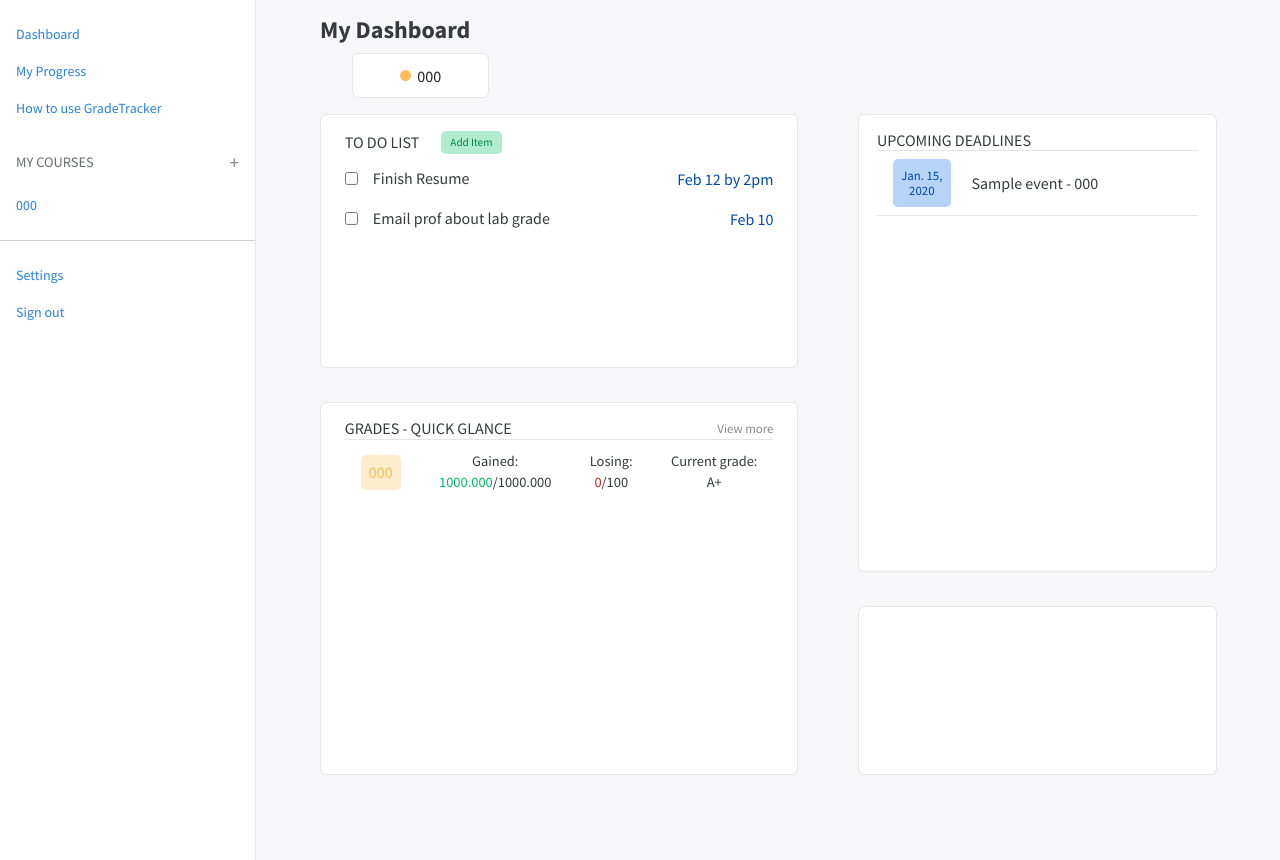
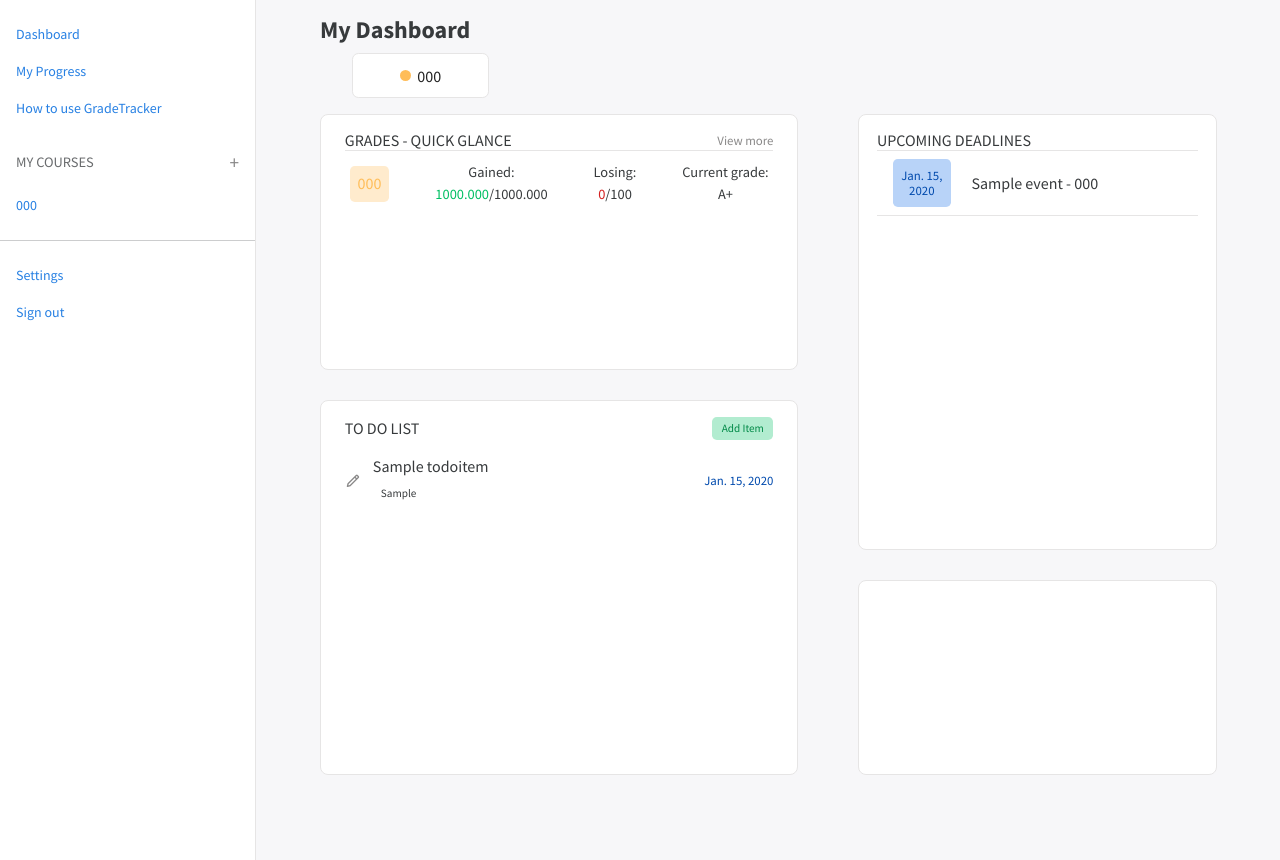
Before and after one commit to podgaietska/GradeTracker-Fullstack-App, a Django app: page / in a window 1280 px wide. Shown: the part 54-914 px from the top of the page. Run offline with Django 4.2, Linux system fonts and the light colour scheme; a user stored in the database is signed in; tables that the repository leaves empty hold one stand-in row (values such as "Sample post"); some libraries are stand-ins or nearby versions.

Commit message:
To-do list functionality added

```diff
--- a/gradeapp/admin.py
+++ b/gradeapp/admin.py
@@ -1,5 +1,5 @@
 from django.contrib import admin
-from .models import Course, GradingComponent, CourseGradingComponent, Event
+from .models import Course, GradingComponent, CourseGradingComponent, Event, Progress, ToDoItem
 
 # Register your models here.
 
@@ -8,3 +8,5 @@ admin.site.register(Course)
 admin.site.register(Event)
 admin.site.register(GradingComponent)
 admin.site.register(CourseGradingComponent)
+admin.site.register(Progress)
+admin.site.register(ToDoItem)
--- a/gradeapp/urls.py
+++ b/gradeapp/urls.py
@@ -4,6 +4,8 @@ from . import views
 urlpatterns =[
     path('', views.index, name="gradeapp"),
     path('add-course', views.add_course, name="add-course"),
+    path('add-todo-item', views.add_todo_item, name="add-todo-item"),
+    path('edit-todo-item/<int:todo_id>', views.edit_todo_item, name="edit-todo-item"),
     path('get-grading-components', views.get_grading_components, name="get-grading-components"),
     path('get-courses', views.get_courses, name="get-couses"),
     path('course-home/<int:course_id>', views.course_home, name="course-home"),
--- a/gradeapp/views.py
+++ b/gradeapp/views.py
@@ -1,7 +1,7 @@
 from django.http import JsonResponse
 from django.shortcuts import render, redirect
 from django.contrib.auth.decorators import login_required
-from .models import Course, GradingComponent, CourseGradingComponent, Event
+from .models import Course, GradingComponent, CourseGradingComponent, Event, ToDoItem, Progress
 from django.contrib import messages
 from django.core import serializers
 from datetime import datetime
@@ -13,11 +13,14 @@ import re
 def index(request):
     courses = Course.objects.filter(owner=request.user)
     events = Event.objects.filter(owner = request.user)
+    todo_items = ToDoItem.objects.filter(owner = request.user)
 
     context = {
         'courses': courses,
         'events': events,
+        'todo_items': todo_items,
     }
+
     return render(request, 'gradeapp/index.html', context)
 
 def get_grading_components(request):
@@ -56,6 +59,7 @@ def add_course(request):
         seminar_section = request.POST['seminar-section']
         grading_components = request.POST.getlist('grading-component')
         weights = request.POST.getlist('weight')
+        print(weights)
         totalweight = 0
 
         if not name:
@@ -81,7 +85,11 @@ def add_course(request):
             return render(request, 'gradeapp/add_course.html', context)
 
         for weight in weights:
-            totalweight += float(weight)
+            if weight == '' or not weight:
+                messages.error(request, 'Weights are required')
+                return render(request, 'gradeapp/add_course.html', context)
+            else:
+                totalweight += float(weight)
 
         if totalweight != 1:
                 messages.error(request, 'Weights of course components must add up to 1 (100%)')
@@ -280,9 +288,12 @@ def edit_instance(request, event_id):
         student_grade = request.POST['student-grade']
         max_grade = request.POST['max-grade']
 
-        if not re.match(r'^\d{4}-\d{2}-\d{2}$', input_date):
-            parsed_date = datetime.strptime(input_date, '%b. %d, %Y')
-            formatted_date = parsed_date.strftime('%Y-%m-%d')
+        if not formatted_date or formatted_date == '':
+            formatted_date = None;
+        else:
+            if not re.match(r'^\d{4}-\d{2}-\d{2}$', input_date):
+                parsed_date = datetime.strptime(input_date, '%b. %d, %Y')
+                formatted_date = parsed_date.strftime('%Y-%m-%d')
 
         if not student_grade or student_grade == '0':
             student_grade = None
@@ -348,3 +359,92 @@ def edit_grades(request, course_id):
     if request.method == 'GET':
         print(exam_has_event)
         return render(request, 'gradeapp/course_home.html', context)
+
+def add_todo_item(request):
+    progress_options = Progress.objects.all()
+
+    context = {
+        'progress_options': progress_options,
+        'values': request.POST,
+    }
+
+    if request.method == 'GET':
+        return render(request, 'gradeapp/add_todo_item.html', context)
+
+    if request.method == 'POST':
+        name = request.POST['name']
+        date = request.POST['date']
+        progress = request.POST['progress']
+        styling = {'Not Started': 'not-started', 'In Progress': 'in-progress', 'Finished': 'finished', 'Cancelled': 'cancelled', 'Urgent!': 'urgent', None: None}
+
+        if not name:
+            messages.error(request, 'Name for the To-Do Item is required')
+            return render(request, 'gradeapp/add_todo_item.html', context)
+
+        if progress == '-':
+            progress = None
+
+        if not date:
+            date = None
+
+        todo_item = ToDoItem(
+            name = name,
+            date = date,
+            progress = progress,
+            owner = request.user,
+            progress_style = styling[progress]
+        )
+        todo_item.save()
+
+        messages.success(request, 'To-Do Item added successfully')
+        return redirect('gradeapp')
+
+def edit_todo_item(request, todo_id):
+    todo = ToDoItem.objects.get(pk=todo_id)
+    progress_options = Progress.objects.all()
+
+    context = {
+        'progress_options': progress_options,
+        'edit_todo': True,
+        'todo': todo,
+        'values': request.POST,
+    }
+
+    if request.method == 'GET':
+        return render(request, 'gradeapp/add_todo_item.html', context);
+
+    if request.method == 'POST':
+        name = request.POST['name']
+        input_date = request.POST['date']
+        formatted_date = input_date
+        progress = request.POST['progress']
+        styling = {'Not Started': 'not-started', 'In Progress': 'in-progress', 'Finished': 'finished', 'Cancelled': 'cancelled', 'Urgent!': 'urgent', None: None}
+
+
+        if not name:
+            messages.error(request, 'Name for the To-Do Item is required')
+            return render(request, 'gradeapp/add_todo_item.html', context)
+
+        if progress == '-':
+            progress = None
+
+        if not formatted_date or formatted_date == '':
+            formatted_date = None;
+        else:
+            if not re.match(r'^\d{4}-\d{2}-\d{2}$', input_date):
+                parsed_date = datetime.strptime(input_date, '%b. %d, %Y')
+                formatted_date = parsed_date.strftime('%Y-%m-%d')
+
+        todo.name = name
+        if formatted_date:
+            todo.date = formatted_date
+        else:
+            todo.date = None
+        todo.progress = progress
+        todo.owner = request.user
+        todo.progress_style = styling[progress]
+
+        todo.save()
+
+        messages.success(request, 'To-Do Item updated successfully')
+        return redirect('gradeapp')
--- a/gradetracker/static/css/style.css
+++ b/gradetracker/static/css/style.css
@@ -110,21 +110,21 @@
     padding: 1rem;
     z-index: 0;
     padding-left: 25%;
-    overflow-y: auto;
 }
 
 
 /* Add Course Page */
-.add-course-title{
+.add-window-title{
     margin-bottom: 1.2rem;
     margin-top: 0.5rem;
 }
 
-.add-course-window{
+.add-window{
     height: fit-content;
     width: 95%;
     display: flex;
     justify-content: space-between;
+    overflow: hidden;
 }
 
 .tips-on-adding{
@@ -420,82 +421,9 @@
     margin-left: 2.2rem;
 }
 
-/* Grid dashboard */
-.grid-container{
-    display: grid;
-    grid-template-columns: 1.6fr 0.2fr 1.2fr;
-    grid-template-rows: 1.5fr 0.2fr 1fr 0.2fr 1fr;
-    grid-gap: 0;
-    height: 75%;
-    width: 95%;
-}
-
-.grid-box{
-    display: flex;
-    justify-content: center;
-    align-items: center;
-}
-
-.grid-container .grid-box{
-    border: 1px solid var(--grey2);
-    border-radius: 0.4rem;
-}
-
-.grid-container .grid-box:nth-child(1){
-    grid-column: 1 / 2;
-    grid-row: 1 / 1;
-    background: white;
-}
-
-.grid-container .grid-box:nth-child(2){
-    grid-column: 3 / 4;
-    grid-row: 1 / 4;
-    background: white;
-}
-
-.grid-container .grid-box:nth-child(3){
-    grid-column: 1 / 2;
-    grid-row: 3 / 6;
-    background: white;
-}
-
-.grid-container .grid-box:nth-child(4){
-    grid-column: 3 / 4;
-    grid-row: 5 / 6;
-    background: white;
-}
-
-.view-window{
-    height: 100%;
-    width: 90%;
-    padding: 1rem 0;
-    display: flex;
-    flex-direction: column;
-}
-
-.view-window-header{
-    display: flex;
-    flex-direction: row;
-    justify-content: space-between;
-    align-items: center;
-    margin-bottom: 0;
-    border-bottom: 1px solid var(--grey2);
-}
-
-.view-window-header span{
-    font-size: 0.8rem;
-    color: var(--greytext);
-    cursor: pointer;
-
-}
-
 /* Deadlines window */
 
-
-
-
-.upcoming-deadlines-container .view-window-body{
-    height: 100%;
+.upcoming-deadlines-container .view-window-body, .course-deadlines-section .view-window-body{
     overflow-y: scroll;
     display: flex;
     flex-direction: column;
@@ -553,11 +477,10 @@
 
 /* Grades Window */
 .grades-container .view-window-body{
-    height: 100%;
     overflow: auto;
     display: flex;
     flex-direction: column;
-    margin: 0.3rem 1rem;
+    margin: 0.3rem;
 }
 
 .grades-container .course-grade-row{
@@ -620,10 +543,18 @@
 }
 
 /* To do list */
+
 .to-do-list-container .view-window-header{
     border-bottom: none;
     margin-bottom: 0.3rem;
-    justify-content: flex-start;
+    justify-content: space-between;
+}
+
+.to-do-list-container .view-window-body{
+    overflow-y: auto;
+    display: flex;
+    flex-direction: column;
+    margin: 0.3rem 0rem;
 }
 
 .add-todo-item-btn{
@@ -640,12 +571,12 @@
     display: flex;
     flex-direction: row;
     align-items: center;
-    padding: 0.5rem 0;
+    padding: 0.5rem  0;
     width: 100%;
     height: fit-content;
 }
 
-.todo-name{
+.todo-info{
     display: flex;
     flex-direction: row;
     align-items: center;
@@ -653,12 +584,131 @@
     justify-content: space-between;
 }
 
-.todo-name span{
+.todo-info span{
     color: var(--bluetext);
+    text-align: center;
+    font-size: 0.8rem;
 }
 
-.todo-item .checkbox{
+.todo-name{
+    max-width: 70%;
+    display: flex;
+    flex-direction: column;
+    align-items: flex-start;
+    /* background: red; */
+}
+
+.todo-name h6{
+    max-width: 100%;
+    word-wrap: break-word;
+}
+
+.todo-item .edit-todo{
     width: 7%;
+    cursor: pointer;
+}
+
+.todo-item .edit-todo i {
+    color: var(--greytext);
+}
+
+.todo-progress{
+    margin-top: 0.3rem;
+    padding: 0.2rem 0.5rem;
+    border-radius: 0.3rem;
+    font-size: 0.7rem;
+    width: fit-content;
+    height: fit-content;
+}
+
+.not-started{
+    background: rgba(150, 150, 150, 0.3);
+    color: var(--greytext);
+}
+
+.finished{
+    background: rgba(126, 217, 87, 0.3);
+    color: #6bb94a;
+}
+
+.in-progress{
+    background: rgba(92, 225, 230, 0.3);
+    color: #4ebdc1;
+}
+
+.cancelled{
+    background: rgba(225, 113, 44, 0.3);
+    color: #E1712C;
+}
+
+.urgent{
+    background: rgb(194, 18, 18, 0.3);
+    color: rgb(173, 24, 24);
+}
+
+/* Grid dashboard */
+.grid-container{
+    display: grid;
+    grid-template-columns: 1.6fr 0.2fr 1.2fr;
+    grid-template-rows: 1.5fr 0.2fr 0.2fr 1fr 0.2fr 1.3fr;
+    grid-gap: 0;
+    height: 75%;
+    width: 95%;
+    overflow: hidden;
+}
+
+.box{
+    display: flex;
+    justify-content: center;
+    align-items: center;
+    background: white;
+    border-radius: 0.5rem;
+    border: 1px solid var(--grey2);
+}
+
+.box:nth-child(1){
+    grid-row: 1 / span 2;
+    grid-column: 1 / 2;
+}
+
+.box:nth-child(2){
+    grid-row: 1 / span 4;
+    grid-column: 3 / 4;
+}
+
+.box:nth-child(3){
+    grid-row: 4 / span 3;
+    grid-column: 1 / 2;
+}
+
+.box:nth-child(4){
+    grid-row: 6 / span 2;
+    grid-column: 3 / 4;
+}
+
+.view-window{
+    height: 100%;
+    width: 90%;
+    padding: 1rem 0;
+    display: flex;
+    flex-direction: column;
+    background: white;
+}
+
+.view-window-header{
+    display: flex;
+    flex-direction: row;
+    justify-content: space-between;
+    align-items: center;
+    margin-bottom: 0;
+    border-bottom: 1px solid var(--grey2);
+}
+
+.view-window-header span{
+    font-size: 0.8rem;
+    color: var(--greytext);
+    cursor: pointer;
+
 }
 
 /* Course Home */
--- a/templates/gradeapp/course_home.html
+++ b/templates/gradeapp/course_home.html
@@ -99,7 +99,7 @@
                                 <option name="lab-section" value="{% if course.lab %}{{course.lab}}{% else %}-{% endif %}">{% if course.lab %}{{course.lab}}{% else %}-{% endif %}</option>
                                 {% if course.lab %} <option name="lab-section" value="-">-</option> {% endif %}
                                 {% for lab in lab_sections %}
-                                {% if lab != course.lab %}<option name="lab-section" value="{{lab}}">{{lab}}</option>{% endif %}
+                                    {% if lab != course.lab %}<option name="lab-section" value="{{lab}}">{{lab}}</option>{% endif %}
                                 {% endfor %}
                             </select>
                         </div>
@@ -109,7 +109,7 @@
                                 <option name="seminar-section" value="{% if course.seminar %}{{course.seminar}}{% else %}-{% endif %}">{% if course.seminar %}{{course.seminar}}{% else %}-{% endif %}</option>
                                 {% if course.seminar %} <option name="seminar-section" value="-">-</option> {% endif %}
                                 {% for seminar in seminar_sections %}
-                                {% if seminar != course.seminar %}<option name="seminar-section" value="{{seminar}}">{{seminar}}</option>{% endif %}
+                                    {% if seminar != course.seminar %}<option name="seminar-section" value="{{seminar}}">{{seminar}}</option>{% endif %}
                                 {% endfor %}
                             </select>
                         </div>
--- a/templates/gradeapp/index.html
+++ b/templates/gradeapp/index.html
@@ -17,41 +17,7 @@
 </div>
 {% endif %}
 <div class="grid-container">
-    <div class="to-do-list-container grid-box">
-        <div class="view-window">
-            <div class="view-window-header">
-                <h6>TO DO LIST</h6>
-                <button class="add-todo-item-btn">Add Item</button>
-            </div>
-            <div class="view-window-body">
-                <div class="todo-item">
-                    <div class="checkbox">
-                        <input type="checkbox" id="checkbox">
-                        <label for="checkbox"></label>
-                    </div>
-                    <div class="todo-name">
-                        <h6>Finish Resume</h6>
-                        <span>Feb 12 by 2pm</span>
-                    </div>
-                </div>
-                <div class="todo-item">
-                    <div class="checkbox">
-                        <input type="checkbox" id="checkbox">
-                        <label for="checkbox"></label>
-                    </div>
-                    <div class="todo-name">
-                        <h6>Email prof about lab grade</h6>
-                        <span>Feb 10</span>
-                    </div>
-                </div>
-            </div>
-        </div>
-    </div>
-    <div class="upcoming-deadlines-container grid-box">
-    {% include 'partials/_deadlines.html' %}
-    </div>
-    {% if courses.count %}
-    <div class="grades-container grid-box">
+    <div class="grades-container box">
         <div class="view-window">
             <div class="view-window-header">
                 <h6>GRADES - QUICK GLANCE</h6>
@@ -80,8 +46,44 @@
             </div>
         </div>
     </div>
-    {% endif %}
-    <div class="gpa-estimator-container grid-box"></div>
+    <div class="upcoming-deadlines-container box">
+        {% if events%}
+        {% include 'partials/_deadlines.html' %}
+        {% else %}
+        <h6>No upcoming events found</h6>
+        {% endif %}
+    </div>
+    <div class="to-do-list-container box">
+        <div class="view-window">
+            <div class="view-window-header">
+                <h6>TO DO LIST</h6>
+                <a href="{% url 'add-todo-item' %}" class="add-todo-item-btn">Add Item</a>
+            </div>
+            <div class="view-window-body">
+                {% for todo in todo_items %}
+                <div class="todo-item">
+                    <div class="edit-todo">
+                        <a href="{% url 'edit-todo-item' todo.id %}"><i class="bx bx-pencil"></i></a>
+                    </div>
+                    <div class="todo-info">
+                        <div class="todo-name">
+                            <h6>{{todo.name}}</h6>
+                            {% if todo.progress %}
+                            <div class="todo-progress {{todo.progress_style}}">{{todo.progress}}</div>
+                            {% endif %}
+                        </div>
+                        {% if todo.date %}
+                        <span>{{todo.date}}</span>
+                        {% endif %}
+                    </div>
+                </div>
+                {% endfor %}
+            </div>
+        </div>
+    </div>
+    <div class="gpa-estimator-container box">
+
+    </div>
 </div>
 
 
```
Also changed, not shown: other parts of gradetracker/static/css/style.css (+46 -20 lines), gradeapp/models.py (+16 -14 lines), templates/gradeapp/add_course.html (+6 -6 lines), templates/gradeapp/add_todo_item.html (added, +58 -0 lines), templates/gradeapp/edit_instance.html (+9 -9 lines), gradeapp/migrations/0005_alter_event_options_todoitems.py (added), gradeapp/migrations/0006_progress_alter_todoitems_progress.py (added), gradeapp/migrations/0007_alter_todoitems_date.py (added), gradeapp/migrations/0008_todoitem_delete_todoitems.py (added), gradeapp/migrations/0009_remove_event_progress.py (added), gradeapp/migrations/0010_todoitem_progress_style.py (added).
